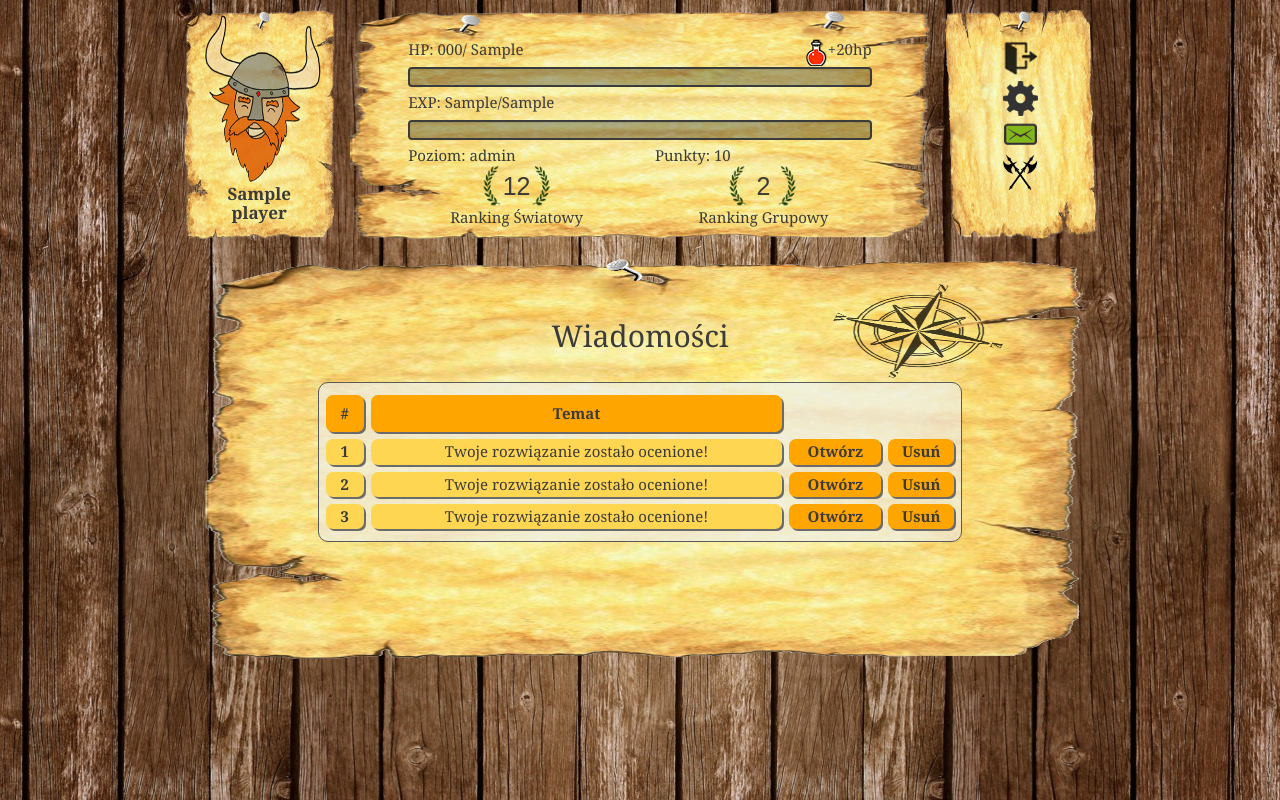
After one commit to Anaxymenes/vikings, a Django app: template templates/main/messages.html in a window 1280 px wide. The commit adds this page. Run offline with Django 3.2, Linux system fonts and the light colour scheme; the template is opened without the code that fills it: most values are stand-ins (such as "Sample title", 1, 10 or a date in 2020); data that the repository does not hold is empty; some libraries are stand-ins or nearby versions.

Commit message:
Messages template

```diff
--- /dev/null
+++ b/static/css/messages.css
@@ -0,0 +1,38 @@
+.board {
+    padding: 4rem 12rem 2rem 12rem;
+}
+table {
+    margin-top: 3rem;
+    border: 0;
+    border-collapse: separate;
+    border-spacing: 0.5em;
+    text-align: center;
+    background-color: #eeeeeea1;
+    border-radius: 10px;
+    border: 1px solid rgb(90, 90, 90);
+    padding: 5px 0 5px;
+}
+.messageTable thead th{
+    background-color: orange;
+    border: 0px !important;
+    border-radius: 7px;
+    box-shadow: 2px 2px rgb(107, 107, 107);
+    text-align: center;
+}
+.messageTable tbody th, td {
+    background-color: rgb(255, 214, 81);
+    border: 0px !important;
+    border-radius: 7px;
+    box-shadow: 2px 2px rgb(107, 107, 107);
+    text-align: center;
+    padding: 2px !important;
+}
+.messageTable tbody td:nth-last-child(2), td:last-child {
+    background-color: orange;
+    font-weight: bold;
+}
+@media screen and (max-width: 992px){
+    .board {
+        padding: 2rem 7rem 2rem 7rem !important;
+    }
+}
--- a/templates/main/base.html
+++ b/templates/main/base.html
@@ -15,6 +15,7 @@
     <link rel="stylesheet" href="{% static 'css/index.css' %}" />
     <link rel="stylesheet" href="{% static 'css/playerProfile.css' %}" />
     <link rel="stylesheet" href="{% static 'css/lesson.css' %}" />
+    <link rel="stylesheet" href="{% static 'css/messages.css' %}" />
 </head>
 
 <body>
--- /dev/null
+++ b/templates/main/messages.html
@@ -0,0 +1,37 @@
+{% extends "main/base.html" %}
+
+{% block content %}
+<section>
+  <div class="container board">
+        <h2 class="pb-6" align="center">Wiadomości</h2>
+        <table class="table messageTable">
+            <thead>
+              <tr>
+                <th scope="col">#</th>
+                <th scope="col">Temat</th>
+              </tr>
+            </thead>
+            <tbody>
+              <tr>
+                <th scope="row">1</th>
+                <td>Twoje rozwiązanie zostało ocenione!</td>
+                <td>Otwórz</td>
+                <td>Usuń</td>
+              </tr>
+
+              <tr>
+                <th scope="row">2</th>
+                <td>Twoje rozwiązanie zostało ocenione!</td>
+                <td>Otwórz</td>
+                <td>Usuń</td>
+              </tr><tr>
+                <th scope="row">3</th>
+                <td>Twoje rozwiązanie zostało ocenione!</td>
+                <td>Otwórz</td>
+                <td>Usuń</td>
+              </tr>
+            </tbody>
+          </table>
+  </div>
+</section>
+{% endblock %}
```
